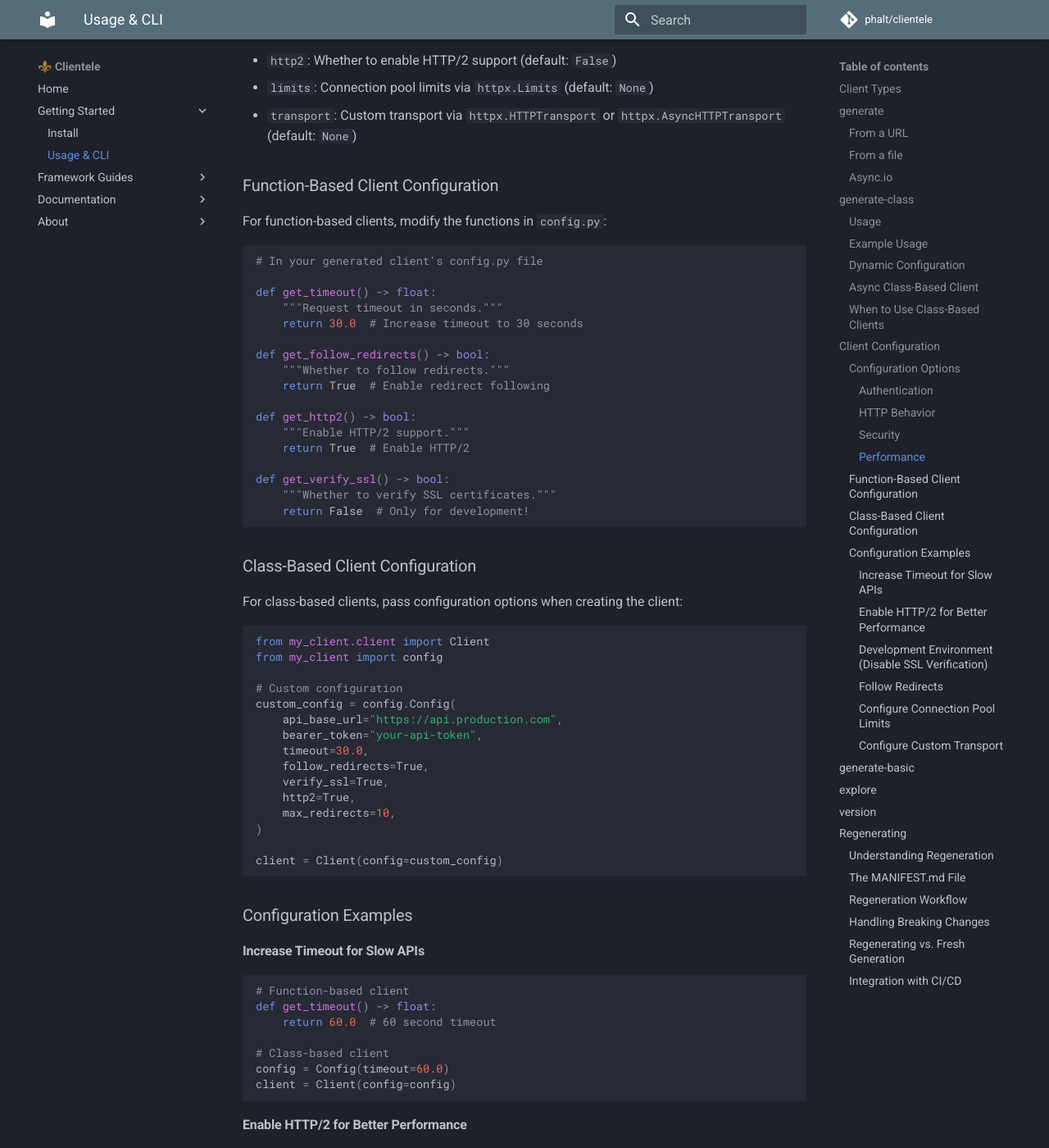
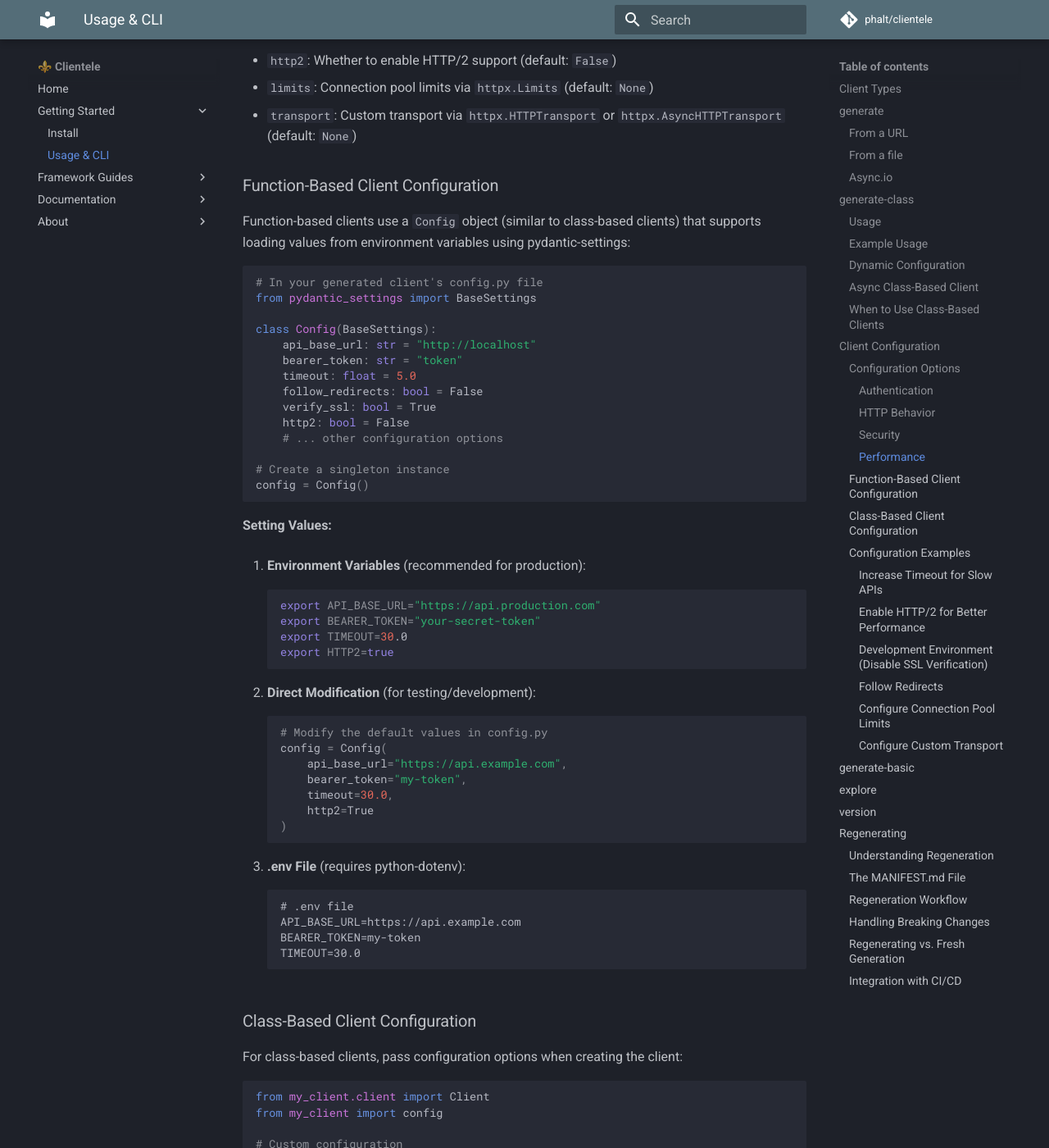
Before and after one commit to phalt/clientele, an MkDocs documentation site: the page built from docs/usage.md, in a window 1280 px wide and 1400 px high, scrolled down 4791 px. Shown: the whole window at 82% size. Built offline with MkDocs 1.6.1 and Material for MkDocs 9.7.7, drawn with Linux system fonts in a browser that asks for light colours; comment, search, counter and statistics services are not loaded; some of the changed text lies outside the part shown.

Commit message:
Replace functional client functions with pydantic-settings Config object
Co-authored-by: phalt <490685+phalt@users.noreply.github.com>

````diff
--- a/docs/usage.md
+++ b/docs/usage.md
@@ -209,26 +209,52 @@ All generated clients support the following configuration options:
 
 ### Function-Based Client Configuration
 
-For function-based clients, modify the functions in `config.py`:
+Function-based clients use a `Config` object (similar to class-based clients) that supports loading values from environment variables using pydantic-settings:
 
 ```python
 # In your generated client's config.py file
+from pydantic_settings import BaseSettings
 
-def get_timeout() -> float:
-    """Request timeout in seconds."""
-    return 30.0  # Increase timeout to 30 seconds
+class Config(BaseSettings):
+    api_base_url: str = "http://localhost"
+    bearer_token: str = "token"
+    timeout: float = 5.0
+    follow_redirects: bool = False
+    verify_ssl: bool = True
+    http2: bool = False
+    # ... other configuration options
 
-def get_follow_redirects() -> bool:
-    """Whether to follow redirects."""
-    return True  # Enable redirect following
+# Create a singleton instance
+config = Config()
+```
 
-def get_http2() -> bool:
-    """Enable HTTP/2 support."""
-    return True  # Enable HTTP/2
+**Setting Values:**
 
-def get_verify_ssl() -> bool:
-    """Whether to verify SSL certificates."""
-    return False  # Only for development!
+1. **Environment Variables** (recommended for production):
+```bash
+export API_BASE_URL="https://api.production.com"
+export BEARER_TOKEN="your-secret-token"
+export TIMEOUT=30.0
+export HTTP2=true
+```
+
+2. **Direct Modification** (for testing/development):
+```python
+# Modify the default values in config.py
+config = Config(
+    api_base_url="https://api.example.com",
+    bearer_token="my-token",
+    timeout=30.0,
+    http2=True
+)
+```
+
+3. **.env File** (requires python-dotenv):
+```
+# .env file
+API_BASE_URL=https://api.example.com
+BEARER_TOKEN=my-token
+TIMEOUT=30.0
 ```
 
 ### Class-Based Client Configuration
@@ -258,9 +284,12 @@ client = Client(config=custom_config)
 #### Increase Timeout for Slow APIs
 
 ```python
-# Function-based client
-def get_timeout() -> float:
-    return 60.0  # 60 second timeout
+# Function-based client (via environment variable)
+export TIMEOUT=60.0
+
+# Function-based client (via code)
+from my_client import config
+config.config = config.Config(timeout=60.0)
 
 # Class-based client
 config = Config(timeout=60.0)
@@ -270,9 +299,12 @@ client = Client(config=config)
 #### Enable HTTP/2 for Better Performance
 
 ```python
-# Function-based client
-def get_http2() -> bool:
-    return True
+# Function-based client (via environment variable)
+export HTTP2=true
+
+# Function-based client (via code)
+from my_client import config
+config.config = config.Config(http2=True)
 
 # Class-based client
 config = Config(http2=True)
@@ -286,9 +318,12 @@ client = Client(config=config)
     Only disable SSL verification in development environments. Never disable it in production!
 
 ```python
-# Function-based client
-def get_verify_ssl() -> bool:
-    return False  # For development only!
+# Function-based client (via environment variable)
+export VERIFY_SSL=false
+
+# Function-based client (via code)
+from my_client import config
+config.config = config.Config(verify_ssl=False)
 
 # Class-based client
 config = Config(verify_ssl=False)
@@ -298,12 +333,13 @@ client = Client(config=config)
 #### Follow Redirects
 
 ```python
-# Function-based client
-def get_follow_redirects() -> bool:
-    return True
+# Function-based client (via environment variables)
+export FOLLOW_REDIRECTS=true
+export MAX_REDIRECTS=5
 
-def get_max_redirects() -> int:
-    return 5
+# Function-based client (via code)
+from my_client import config
+config.config = config.Config(follow_redirects=True, max_redirects=5)
 
 # Class-based client
 config = Config(follow_redirects=True, max_redirects=5)
@@ -318,12 +354,15 @@ Control connection pooling behavior with `httpx.Limits`:
 import httpx
 
 # Function-based client
-def get_limits() -> httpx.Limits | None:
-    return httpx.Limits(
+# Note: Complex objects like httpx.Limits must be set in code, not env vars
+from my_client import config
+config.config = config.Config(
+    limits=httpx.Limits(
         max_keepalive_connections=10,
         max_connections=20,
         keepalive_expiry=5.0
     )
+)
 
 # Class-based client
 config = Config(
@@ -343,17 +382,20 @@ Customize low-level HTTP behavior with a custom transport:
 import httpx
 
 # Function-based client (sync)
-def get_transport() -> httpx.BaseTransport | httpx.AsyncBaseTransport | None:
-    return httpx.HTTPTransport(
+# Note: Complex objects like httpx.HTTPTransport must be set in code
+from my_client import config
+config.config = config.Config(
+    transport=httpx.HTTPTransport(
         retries=3,
         local_address="0.0.0.0"
     )
+)
 
 # Function-based client (async)
-def get_transport() -> httpx.BaseTransport | httpx.AsyncBaseTransport | None:
-    return httpx.AsyncHTTPTransport(
-        retries=3
-    )
+from my_async_client import config
+config.config = config.Config(
+    transport=httpx.AsyncHTTPTransport(retries=3)
+)
 
 # Class-based client (sync)
 config = Config(
````
Also changed, not shown: 12 other files.
